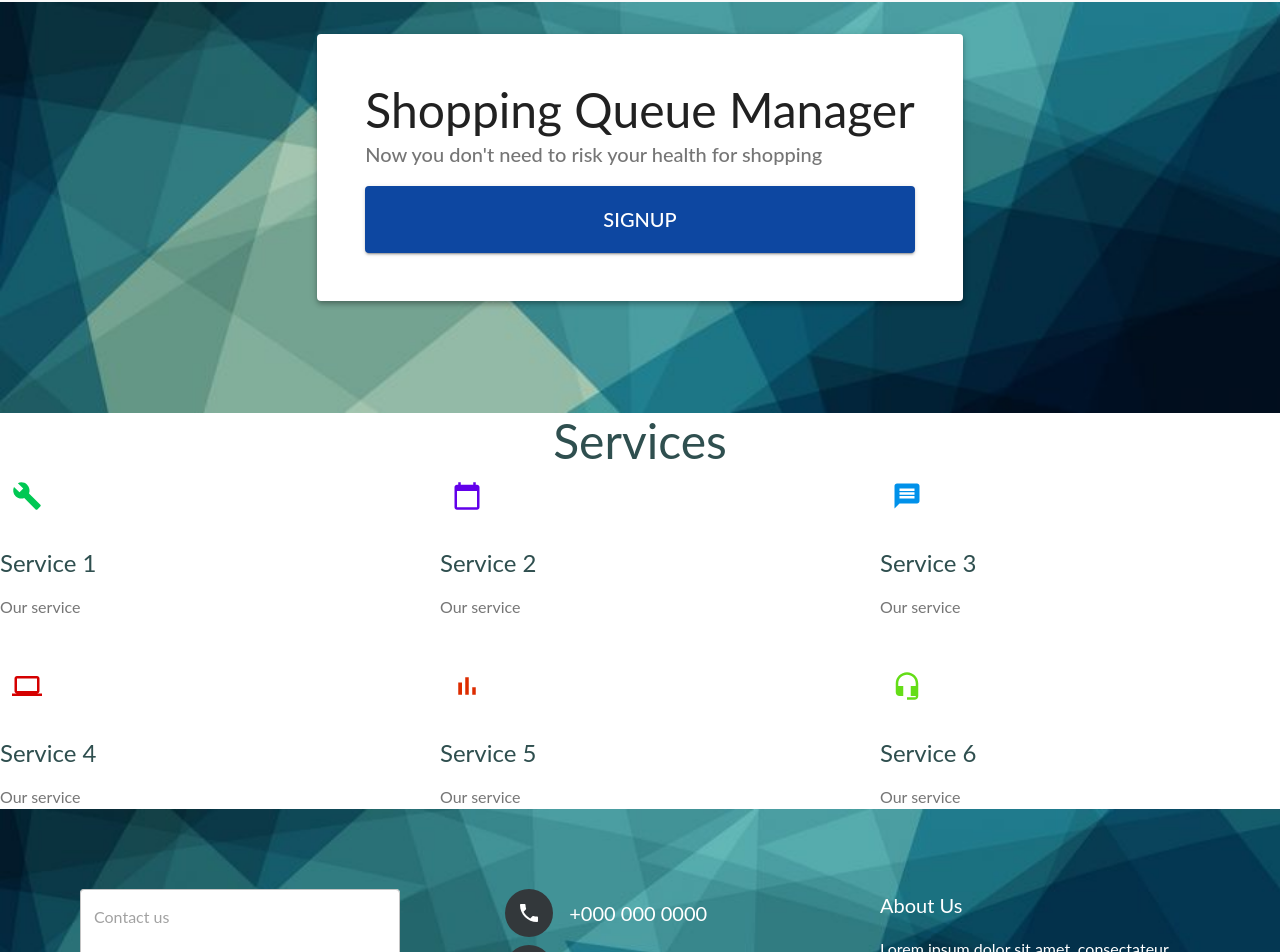
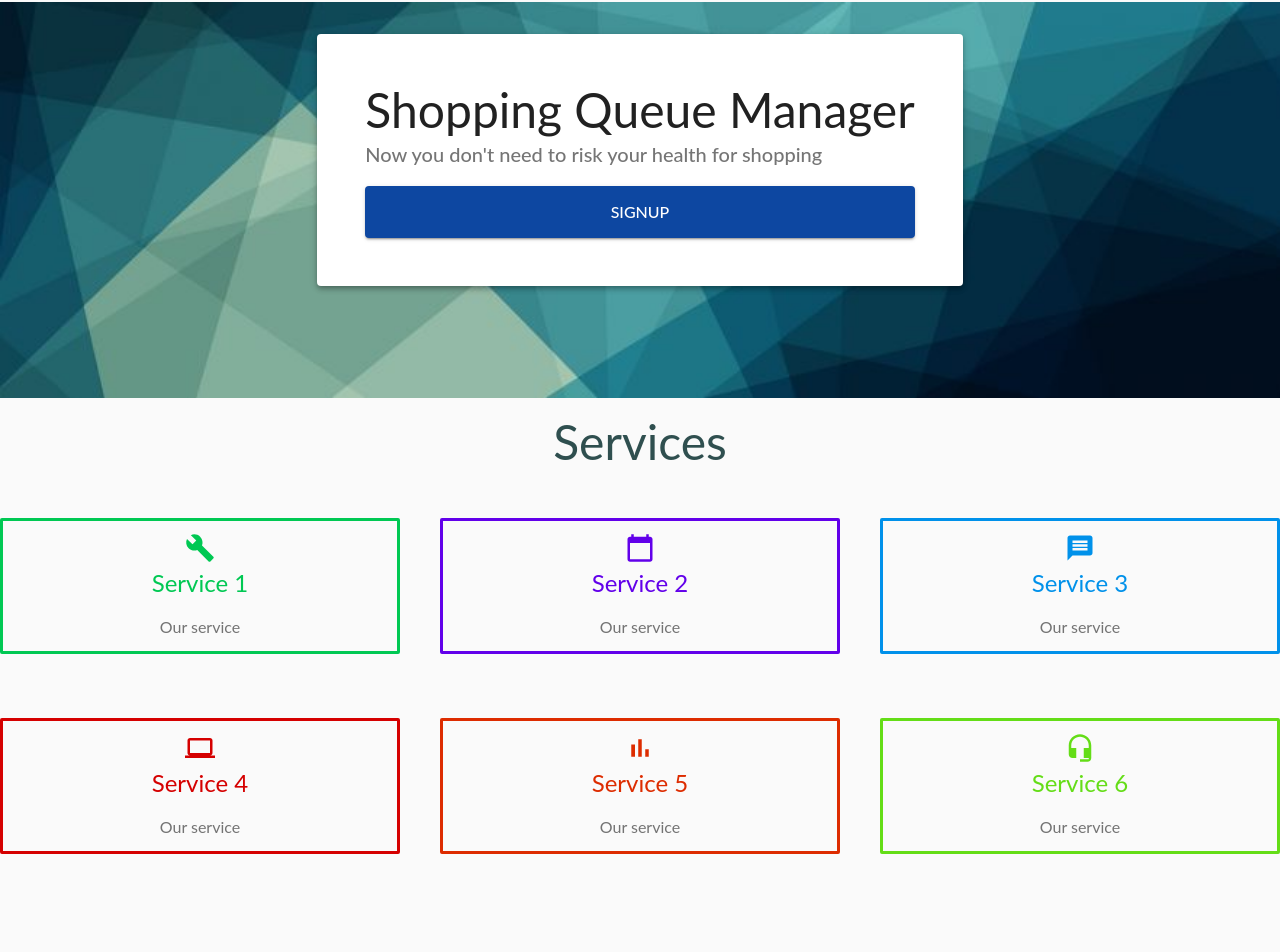
Before and after one commit to larryworm1127/Shopping-Queue, a React (Create React App) app: page / in a window 1280 px wide. Shown: the part 112-1064 px from the top of the page. Built offline with nearby package versions, Linux system fonts and the light colour scheme.

Commit message:
improved services section by adding border

```diff
--- a/src/components/Home/Footer.js
+++ b/src/components/Home/Footer.js
@@ -5,35 +5,20 @@ import {
   Grid,
   Typography,
   Box,
-  IconButton,
-  Hidden,
   withStyles,
   withWidth,
   TextField
 } from "@material-ui/core";
 import classNames from "classnames";
-import PhoneIcon from "@material-ui/icons/Phone";
-import MailIcon from "@material-ui/icons/Mail";
+
 
 // import ColoredButton from "../../../shared/components/ColoredButton";
 import { styles } from './style';
 
-
-const infos = [
-  {
-    icon: <PhoneIcon />,
-    description: "+000 000 0000"
-  },
-  {
-    icon: <MailIcon />,
-    description: "support@company.com"
-  }
-];
-
 function Footer(props) {
-  const { classes, width } = props;
+  const { classes } = props;
   return (
-    <div className={classNames("main_div", classes.wrapper)}>
+    <div className={classNames("main_div", classes.footerwrapper)}>
       <div className={classes.footerInner}>
         <Grid container spacing={10}>
           <Grid item xs={12} md={6} lg={4}>
@@ -63,38 +48,15 @@ function Footer(props) {
               </Box>
             </form>
           </Grid>
-          <Hidden mdDown>
-            <Grid item xs={12} md={6} lg={4}>
-              <Box display="flex" justifyContent="center">
-                <div>
-                  {infos.map((info, index) => (
-                    <Box display="flex" mb={1} key={index}>
-                      <Box mr={2}>
-                        <IconButton
-                          className={classes.infoIcon}
-                          tabIndex={-1}
-                          disabled
-                        >
-                          {info.icon}
-                        </IconButton>
-                      </Box>
-                      <Box
-                        display="flex"
-                        flexDirection="column"
-                        justifyContent="center"
-                      >
-                        <Typography variant="h6" className={classes.BigFont}>
-                          {info.description}
-                        </Typography>
-                      </Box>
-                    </Box>
-                  ))}
-                </div>
-              </Box>
-            </Grid>
-          </Hidden>
+
           <Grid item xs={12} md={6} lg={4}>
-            <Typography variant="h6" paragraph className={classes.BigFont}>
+            <Box display="flex" justifyContent="center">
+
+            </Box>
+          </Grid>
+
+          <Grid item xs={12} md={6} lg={4}>
+            <Typography variant="h3" paragraph className={classes.BigFont}>
               About Us
             </Typography>
             <Typography className={classes.paragraph} paragraph>
--- a/src/components/Home/IconCard.js
+++ b/src/components/Home/IconCard.js
@@ -1,18 +1,8 @@
 import React, { Fragment } from "react";
 import PropTypes from "prop-types";
 import { Typography, withStyles } from "@material-ui/core";
+import { styles } from './style';
 
-const styles = theme => ({
-  iconWrapper: {
-    borderRadius: theme.shape.borderRadius,
-    textAlign: "center",
-    display: "inline-flex",
-    alignItems: "center",
-    justifyContent: "center",
-    marginBottom: theme.spacing(3),
-    padding: theme.spacing(1) * 1.5
-  }
-});
 
 function Iconcard(props) {
   const { classes, Icon, color, headline, text } = props;
@@ -24,17 +14,19 @@ function Iconcard(props) {
         style={{
           color: color,
           backgroundColor: 0x0000ff,
-          fill: color
+          fill: color,
+          align: "center"
         }}
       >
         {Icon}
+
+        <Typography variant="h5" paragraph align="center">
+          {headline}
+        </Typography>
+        <Typography variant="body1" color="textSecondary" align="center">
+          {text}
+        </Typography>
       </div>
-      <Typography variant="h5" paragraph>
-        {headline}
-      </Typography>
-      <Typography variant="body1" color="textSecondary">
-        {text}
-      </Typography>
     </Fragment>
   );
 }
--- a/src/components/Home/ServiceSect.js
+++ b/src/components/Home/ServiceSect.js
@@ -1,6 +1,6 @@
 import React from "react";
 import PropTypes from "prop-types";
-import { Grid, Typography, isWidthUp, withWidth } from "@material-ui/core";
+import { Grid, Typography, withStyles, withWidth } from "@material-ui/core";
 
 import BuildIcon from "@material-ui/icons/Build";
 import ComputerIcon from "@material-ui/icons/Computer";
@@ -8,14 +8,13 @@ import BarChartIcon from "@material-ui/icons/BarChart";
 import HeadsetMicIcon from "@material-ui/icons/HeadsetMic";
 import CalendarTodayIcon from "@material-ui/icons/CalendarToday";
 import MeassageIcon from "@material-ui/icons/Message";
-import calculateSpacing from "./calculateSpacing";
 import Iconcard from "./IconCard";
-
-
+import classNames from "classnames";
+import { styles } from './style';
 
 const iconSize = 30;
 
-const features = [
+const services = [
   {
     color: "#00C853",
     headline: "Service 1",
@@ -74,24 +73,21 @@ const features = [
 ];
 
 function ServiceSect(props) {
-  const { width } = props;
+  const { classes, width } = props;
   return (
-    <div style={{ backgroundColor: "#FFFFFF" }}>
     <div className="container-fluid main_div">
-        <Typography variant="h3" align="center" className="lg-mg-bottom">
+      <div className={classNames(classes.containerFix, "container")}>
+        <Typography variant="h3" align="center">
           Services
         </Typography>
-        <div className="container-fluid">
-          <Grid container spacing={calculateSpacing(width)}>
-            {features.map(element => (
+      </div>
+      <div className={classNames(classes.container)}>
+        <Grid container spacing="5">
+          {services.map(element => (
             <Grid
               item
               xs={6}
               md={4}
-                data-aos="zoom-in-up"
-                data-aos-delay={
-                  isWidthUp("md", width) ? element.mdDelay : element.smDelay
-                }
               key={element.headline}
             >
               <Iconcard
@@ -105,7 +101,7 @@ function ServiceSect(props) {
         </Grid>
       </div>
     </div>
-    </div>
+
   );
 }
 
@@ -115,4 +111,5 @@ ServiceSect.propTypes = {
 
 
 
-export default withWidth()(ServiceSect);
+export default withWidth()(
+  withStyles(styles)(ServiceSect));
--- a/src/components/Home/calculateSpacing.js
+++ /dev/null
@@ -1,21 +0,0 @@
-/**
- * This calculates the spacing for the
- * grid container component based on the viewsize
- */
-
-import { isWidthUp } from "@material-ui/core/withWidth";
-
-function calculateSpacing(width) {
-  if (isWidthUp("lg", width)) {
-    return 5;
-  }
-  if (isWidthUp("md", width)) {
-    return 4;
-  }
-  if (isWidthUp("sm", width)) {
-    return 3;
-  }
-  return 2;
-}
-
-export default calculateSpacing;
--- a/src/components/Home/style.js
+++ b/src/components/Home/style.js
@@ -1,102 +1,51 @@
-
-import transitions from "@material-ui/core/styles/transitions";
-var URL = require('url').URL;
-export const styles = theme => ({
+export const styles = theme => (
+  {
     iconWrapper: {
       borderRadius: theme.shape.borderRadius,
       textAlign: "center",
-    display: "inline-flex",
-    alignItems: "center",
-    justifyContent: "center",
       marginBottom: theme.spacing(3),
       padding: theme.spacing(1) * 1.5,
-    backgroundColor: 0x0000ff,
+      borderRadius: "2px",
+      borderStyle: "solid"
     },
     LargeButton: {
       fontSize: theme.typography.body1.fontSize,
-    [theme.breakpoints.up("sm")]: {
-      fontSize: theme.typography.h6.fontSize
-    }
     },
     extraLargeButton: {
       paddingTop: theme.spacing(1.5),
       paddingBottom: theme.spacing(1.5),
-    [theme.breakpoints.up("xs")]: {
-      paddingTop: theme.spacing(1),
-      paddingBottom: theme.spacing(1)
-    },
-    [theme.breakpoints.up("lg")]: {
-      paddingTop: theme.spacing(2),
-      paddingBottom: theme.spacing(2)
-    }
     },
     Button: {
       paddingTop: theme.spacing(1.5),
       paddingBottom: theme.spacing(1.5),
-    [theme.breakpoints.up("xs")]: {
-      paddingTop: theme.spacing(1),
-      paddingBottom: theme.spacing(1)
-    },
-    [theme.breakpoints.up("lg")]: {
-      paddingTop: theme.spacing(2),
-      paddingBottom: theme.spacing(2)
-    }
     },
     card: {
       boxShadow: theme.shadows[4],
       marginTop: theme.spacing(4),
       marginLeft: theme.spacing(2),
       marginRight: theme.spacing(2),
-    [theme.breakpoints.up("xs")]: {
-      paddingTop: theme.spacing(3),
-      paddingBottom: theme.spacing(3)
-    },
-    [theme.breakpoints.up("sm")]: {
-      paddingTop: theme.spacing(5),
-      paddingBottom: theme.spacing(5),
-      paddingLeft: theme.spacing(4),
-      paddingRight: theme.spacing(4)
-    },
-    [theme.breakpoints.up("md")]: {
-      paddingTop: theme.spacing(5.5),
-      paddingBottom: theme.spacing(5.5),
-      paddingLeft: theme.spacing(5),
-      paddingRight: theme.spacing(5)
-    },
-    [theme.breakpoints.up("lg")]: {
-      paddingTop: theme.spacing(6),
-      paddingBottom: theme.spacing(6),
-      paddingLeft: theme.spacing(6),
-      paddingRight: theme.spacing(6)
-    },
-    [theme.breakpoints.down("lg")]: {
-      width: "auto"
-    }
+      padding: theme.spacing(6),
     },
     wrapper: {
+      marginBottom: theme.spacing(2),
       position: "relative",
       backgroundImage: "url(/main_bg.jpg)",
       backgroundSize: "cover",
-    // backgroundColor: theme.palette.secondary.main,
+      paddingBottom: theme.spacing(2)
+    },
+    footerwrapper: {
+      marginTop: theme.spacing(3),
+      position: "relative",
+      backgroundImage: "url(/main_bg.jpg)",
+      backgroundSize: "cover",
       paddingBottom: theme.spacing(2)
     },
     container: {
       marginTop: theme.spacing(6),
       marginBottom: theme.spacing(12),
-    [theme.breakpoints.down("md")]: {
-      marginBottom: theme.spacing(9)
-    },
-    [theme.breakpoints.down("sm")]: {
-      marginBottom: theme.spacing(6)
-    },
-    [theme.breakpoints.down("sm")]: {
-      marginBottom: theme.spacing(3)
-    }
     },
     containerFix: {
-    [theme.breakpoints.up("md")]: {
       maxWidth: "none !important"
-    }
     },
     footerInner: {
       backgroundColor: theme.palette.common.darkBlack,
@@ -104,18 +53,6 @@ export const styles = theme => ({
       paddingLeft: theme.spacing(2),
       paddingRight: theme.spacing(2),
       paddingBottom: theme.spacing(6),
-    [theme.breakpoints.up("sm")]: {
-      paddingTop: theme.spacing(10),
-      paddingLeft: theme.spacing(16),
-      paddingRight: theme.spacing(16),
-      paddingBottom: theme.spacing(10)
-    },
-    [theme.breakpoints.up("md")]: {
-      paddingTop: theme.spacing(10),
-      paddingLeft: theme.spacing(10),
-      paddingRight: theme.spacing(10),
-      paddingBottom: theme.spacing(10)
-    }
     },
     BigFont: {
       fontWeight: 400,
@@ -125,10 +62,6 @@ export const styles = theme => ({
       fontWeight: 400,
       color: theme.palette.common.white
     },
-  infoIcon: {
-    color: `${theme.palette.common.white} !important`,
-    backgroundColor: "#33383b !important"
-  },
     whiteBg: {
       backgroundColor: theme.palette.common.white
     }
```
Lines whose indentation alone changed are shown as unchanged.
